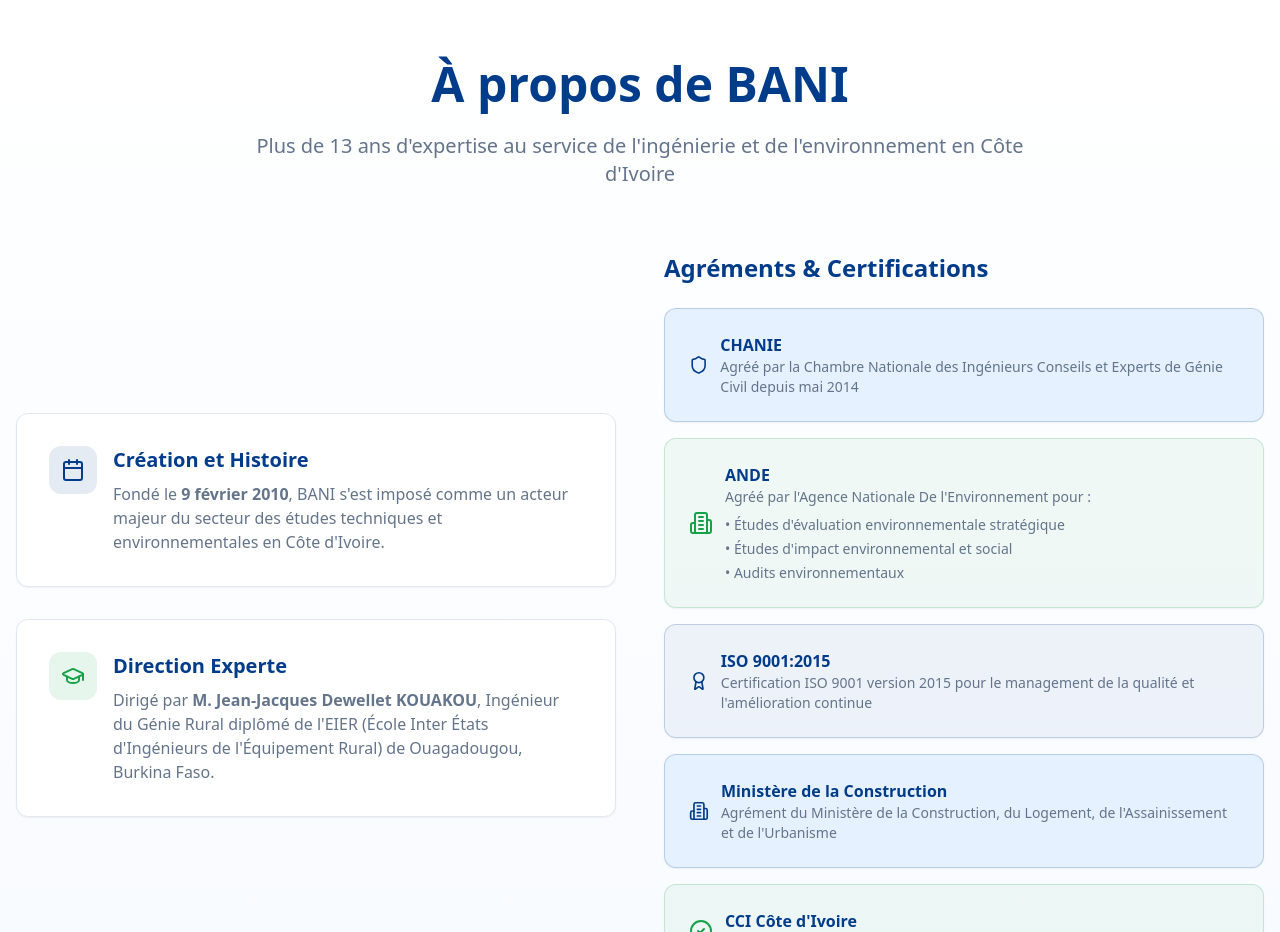
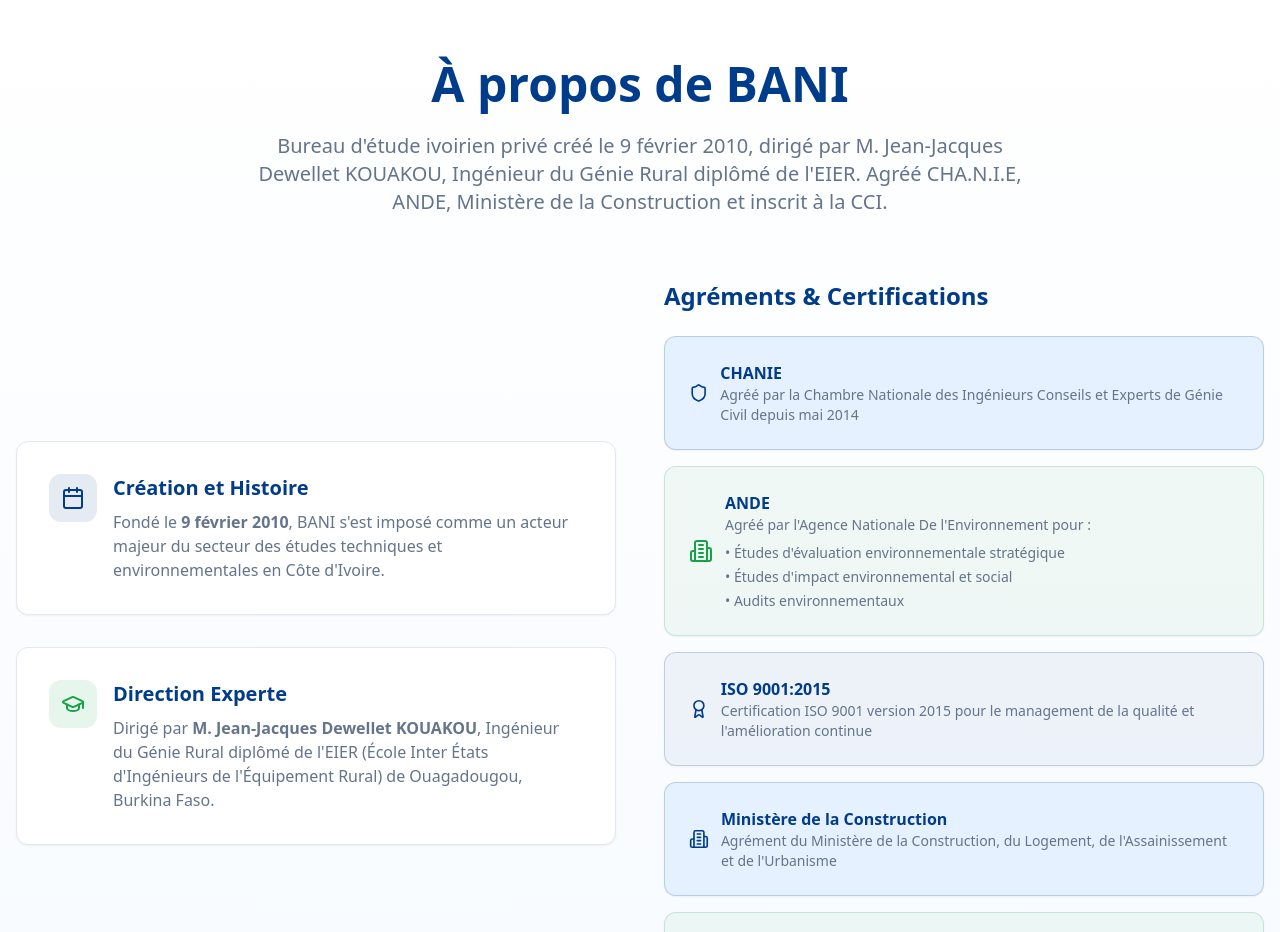
Before and after one commit to idtechacademy2-commits/bani-ci-ecriture, a React (Vite) app: page / in a window 1280 px wide. Shown: the part 820-1752 px from the top of the page. Built offline with nearby package versions, Linux system fonts and the light colour scheme.

Commit message:
Add company information

```diff
--- a/src/components/AboutSection.tsx
+++ b/src/components/AboutSection.tsx
@@ -10,7 +10,8 @@ const AboutSection = () => {
             À propos de BANI
           </h2>
           <p className="text-xl text-muted-foreground max-w-3xl mx-auto">
-            Plus de 13 ans d'expertise au service de l'ingénierie et de l'environnement en Côte d'Ivoire
+            Bureau d'étude ivoirien privé créé le 9 février 2010, dirigé par M. Jean-Jacques Dewellet KOUAKOU,
+            Ingénieur du Génie Rural diplômé de l'EIER. Agréé CHA.N.I.E, ANDE, Ministère de la Construction et inscrit à la CCI.
           </p>
         </div>
 
```
